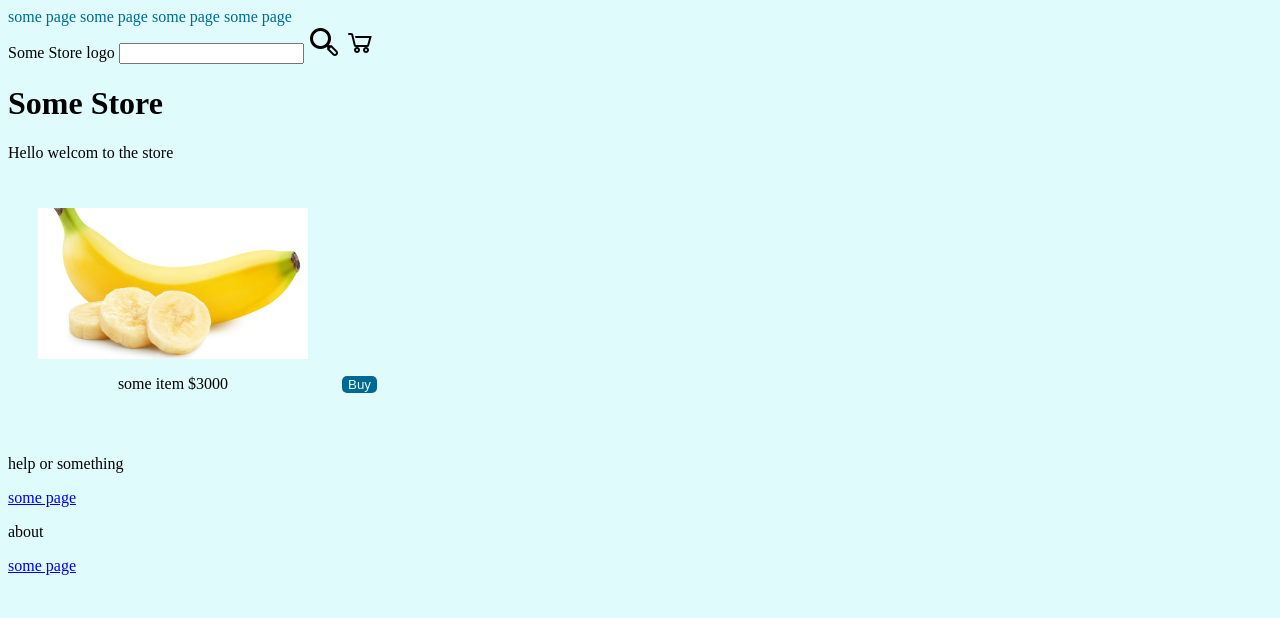
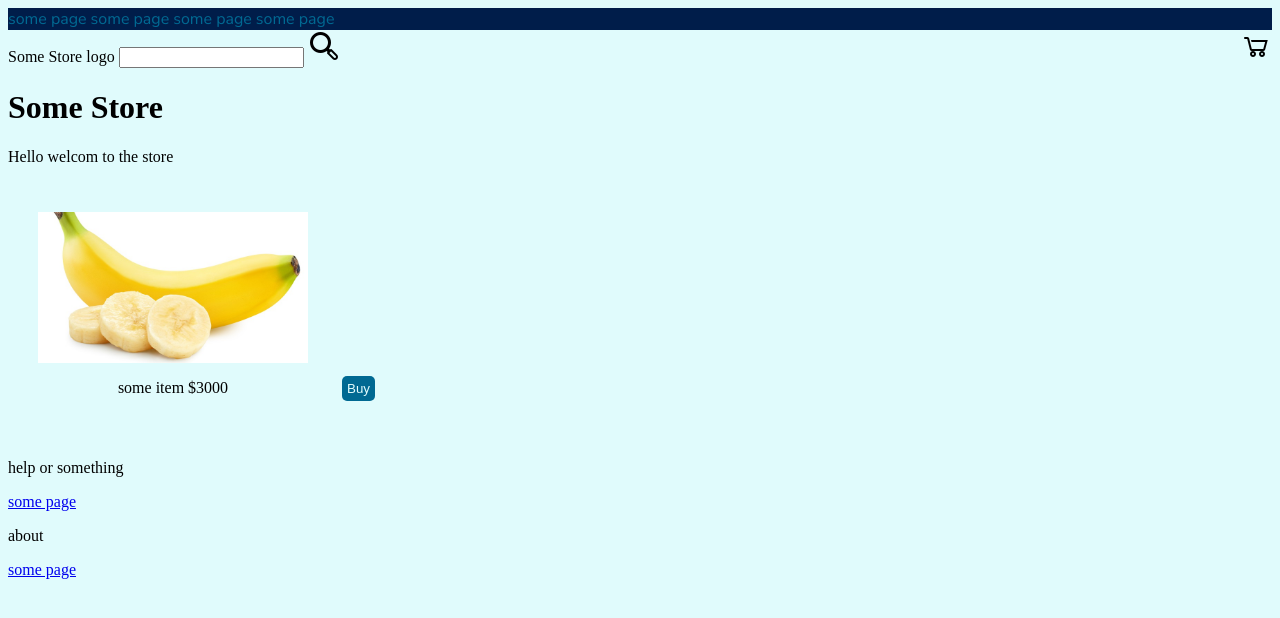
Before and after one commit to jenret/XPStore, a plain HTML site: page views/index.html in a window 1280 px wide. Drawn offline with Linux system fonts and the light colour scheme.

Commit message:
color testing

```diff
--- a/views/css/styles.css
+++ b/views/css/styles.css
@@ -12,7 +12,11 @@ sunglow: #FDCA40
 rose madder: #DF2935
 */
 
+nav {
+    background-color: #001D4A;
+}
 nav > a {
+    font-family: 'Nunito Sans', sans-serif;
     text-decoration: none;
     color: #006992;
 }
@@ -22,7 +26,12 @@ nav > a:hover {
 }
 
 #cartImg {
-    justify-items: right;
+    float: right;
+    cursor: pointer;
+}
+
+#magnifyGlassImg {
+    cursor: pointer;
 }
 
 body {
@@ -30,6 +39,7 @@ body {
 }
 
 button {
+    padding: 5px;
     background-color: #006992;
     color: #E0FBFC;
     border: none;
@@ -62,4 +72,5 @@ ul {
 #itemCard:hover {
     border-radius: 5px;
     background-color: #c8e7e7;
+    cursor: pointer;
 }
```
